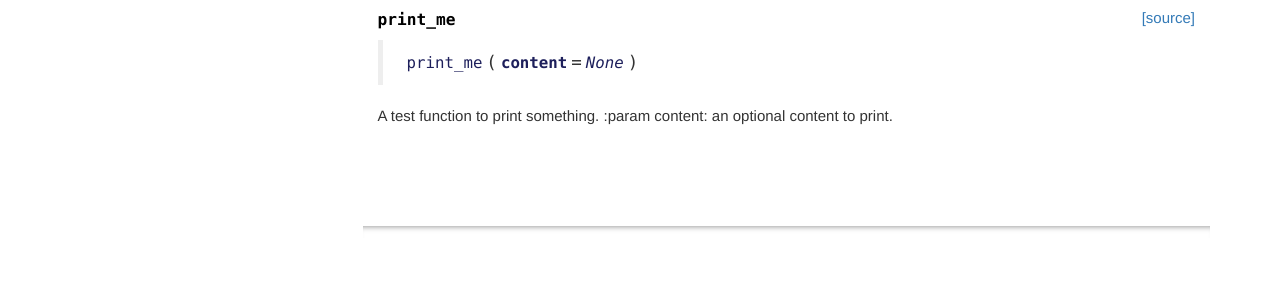
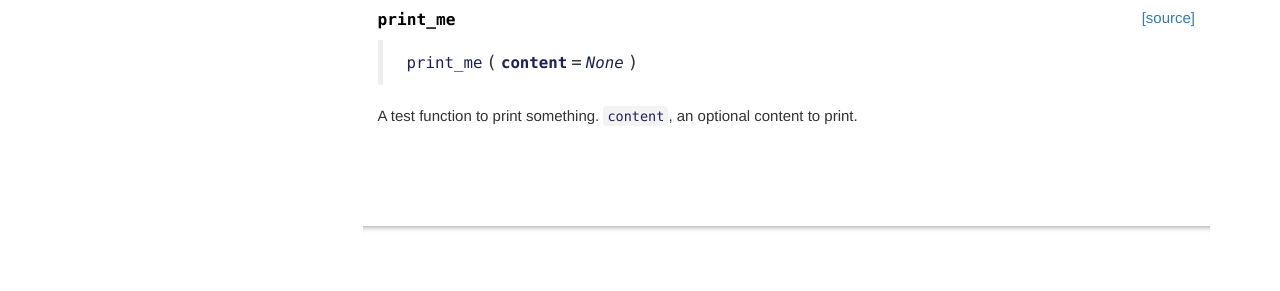
Before and after one commit to Daikoun/nbdev_test, a Jekyll site: the page built from docs/core.html, in a window 1280 px wide. Shown: the part 268-559 px from the top of the page. Built offline with Jekyll 4.4.1, drawn with Linux system fonts in a browser that asks for light colours; nearby versions of some CDN libraries; comment, search, counter and statistics services are not loaded.

Commit message:
Revert "test with python doc syntax"
This reverts commit 959b73da7d34c90ab3285c06d40e314a15f7db88.

```diff
--- a/docs/core.html
+++ b/docs/core.html
@@ -36,8 +36,7 @@ summary: "API details."
 <div class="output_markdown rendered_html output_subarea ">
 <h4 id="print_me" class="doc_header"><code>print_me</code><a href="https://github.com/Sebastian Rettig/nbdev_test/tree/master/nbdev_test/core.py#L6" class="source_link" style="float:right">[source]</a></h4><blockquote><p><code>print_me</code>(<strong><code>content</code></strong>=<em><code>None</code></em>)</p>
 </blockquote>
-<p>A test function to print something.
-:param content: an optional content to print.</p>
+<p>A test function to print something. <code>content</code>, an optional content to print.</p>
 
 </div>
 
--- a/nbdev_test/core.py
+++ b/nbdev_test/core.py
@@ -4,8 +4,5 @@ __all__ = ['print_me']
 
 # Cell
 def print_me(content = None):
-    """
-    A test function to print something.
-    :param content: an optional content to print.
-    """
+    "A test function to print something. `content`, an optional content to print."
     print(content) if content is not None else print("me")
```
Also changed, not shown: 1 other file.
